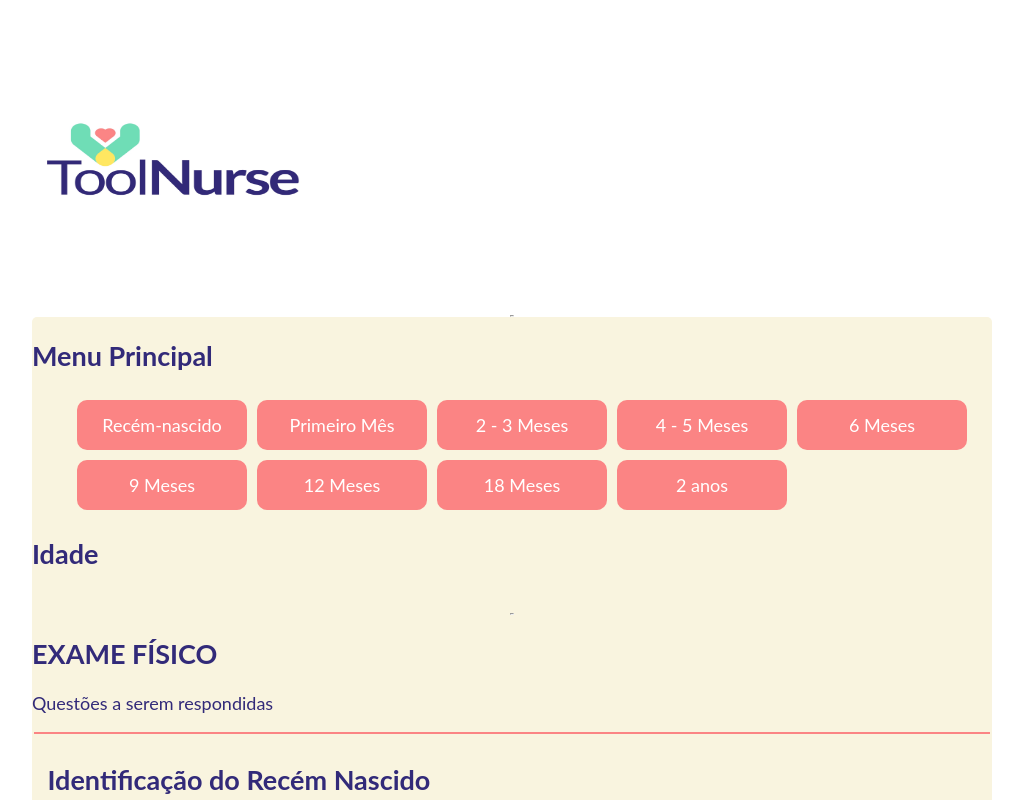
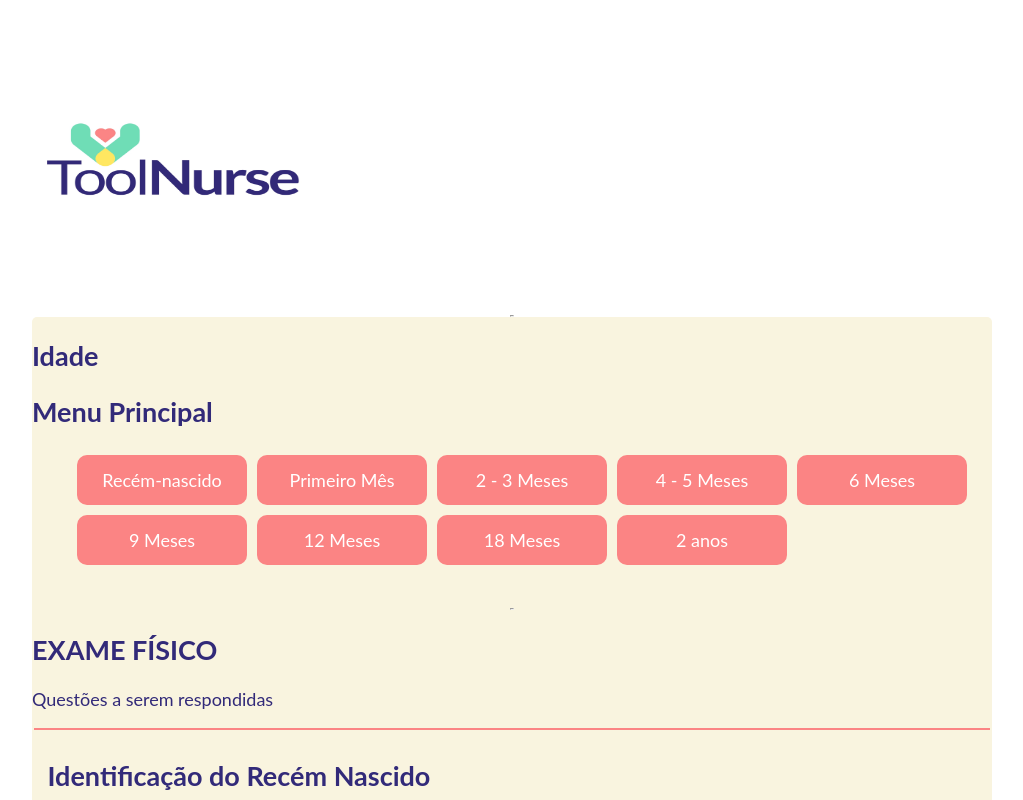
Before and after one commit to KallebyX/toolnurse, a React (Vite) app: page /recem in a window 1280 px wide. Shown: the top 800 px of the page, without its empty margins (128-1151 px from the left). Built offline with nearby package versions, Linux system fonts and the light colour scheme.

Commit message:
Update index.jsx

```diff
--- a/src/components/RecemNascido/index.jsx
+++ b/src/components/RecemNascido/index.jsx
@@ -134,8 +134,8 @@ function FormularioH() {
       <hr className="hr" />
       <div className="tudo">
         <div className="h2Box">
+          <h2 className="h2">Idade</h2>
           <Menu />
-          <h2 className="h2">Idade</h2>
         </div>
         <hr className="hr" />
         <div>
```
